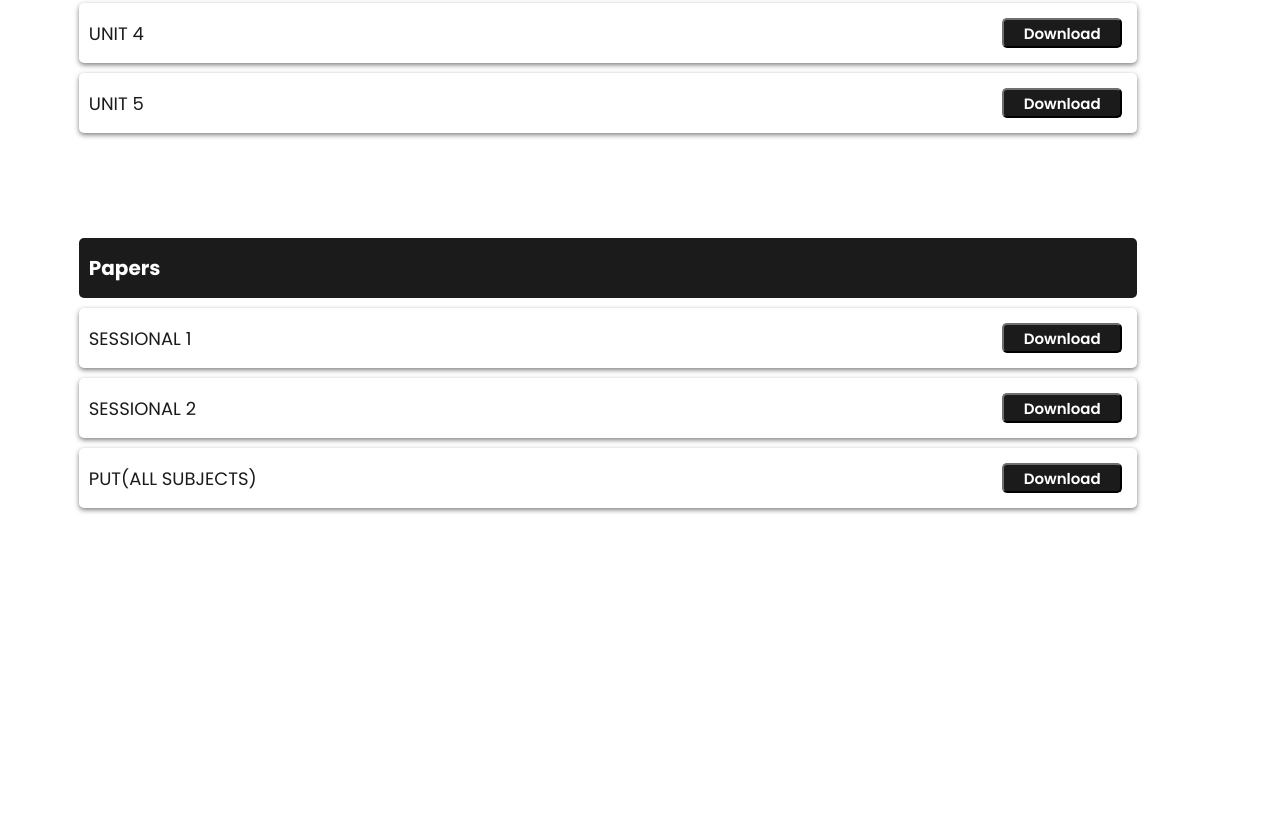
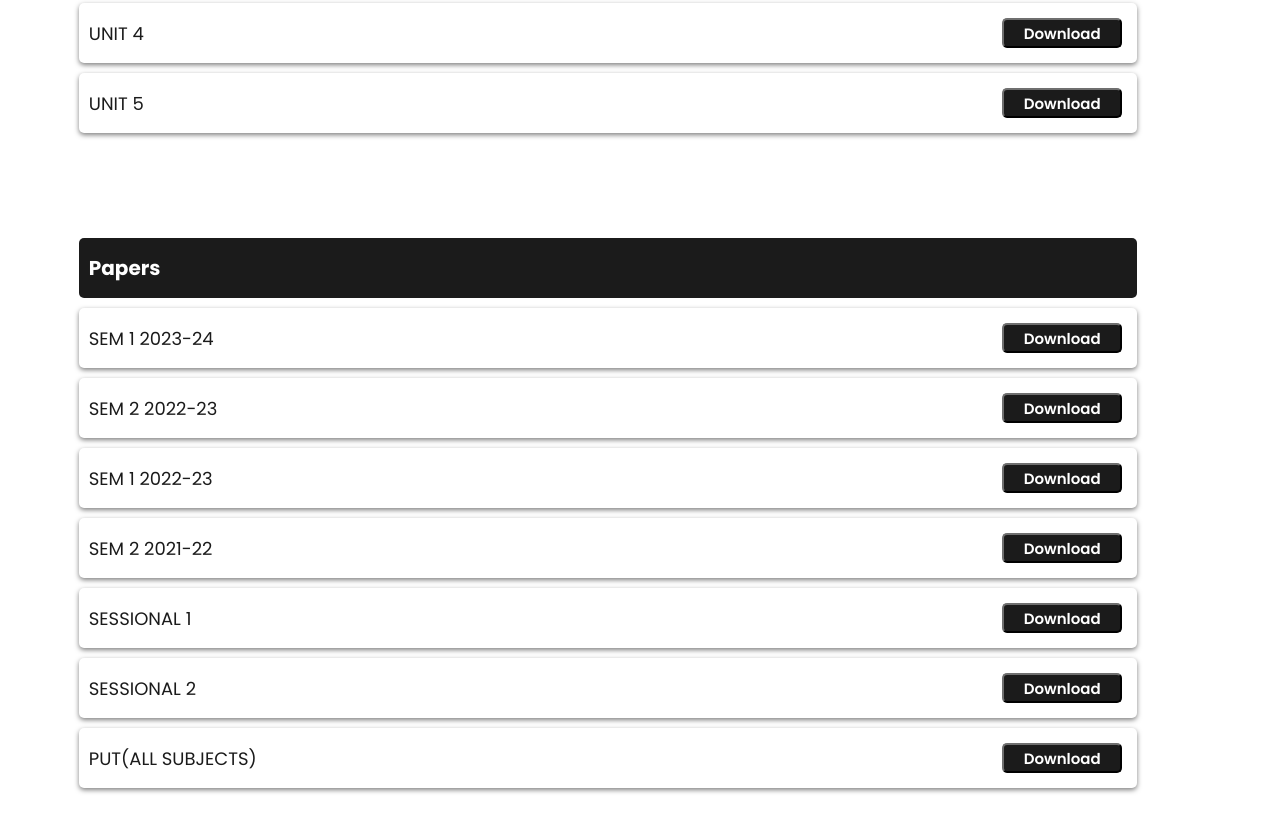
Before and after one commit to btechwala/btechwala.github.io, a plain HTML site: page subject/electronics.html in a window 1280 px wide. Shown: the part 1582-2414 px from the top of the page. Before the commit the page ends 2150 px from the top, so only its background shows below. Drawn offline with Linux system fonts and the light colour scheme.

Commit message:
Update electronics.html

```diff
--- a/subject/electronics.html
+++ b/subject/electronics.html
@@ -96,6 +96,22 @@
                 <div class="table-row tblhead">
                     <div class="table-cell tblname">Papers</div>
                 </div>
+    <div class="table-row">
+        <div class="table-cell tblname">SEM 1 2023-24</div>
+        <div class="table-cell tbllink"><a href="https://www.abesit.in/wp-content/uploads/2024/07/BEC101-FUNDAMENTALS-OF-ELECTRONICS-ENGINEERING.pdf" target="_blank"><button class="dlbtn">Download</button></a></div>
+ </div>
+    <div class="table-row">
+        <div class="table-cell tblname">SEM 2 2022-23</div>
+        <div class="table-cell tbllink"><a href="https://www.abesit.in/wp-content/uploads/2023/10/FUNDAMENTALS-OF-ELECTRONICS-ENGINEERING-BEC201.pdf" target="_blank"><button class="dlbtn">Download</button></a></div>
+ </div>
+    <div class="table-row">
+        <div class="table-cell tblname">SEM 1 2022-23</div>
+        <div class="table-cell tbllink"><a href="https://www.abesit.in/wp-content/uploads/2023/07/FUNDAMENTALS-OF-ELECTRONICS-ENGINEERING-BEC-101.pdf" target="_blank"><button class="dlbtn">Download</button></a></div>
+ </div>
+    <div class="table-row">
+        <div class="table-cell tblname">SEM 2 2021-22</div>
+        <div class="table-cell tbllink"><a href="https://www.abesit.in/wp-content/uploads/2023/03/EMERGING-DOMAIN-IN-ELECTRONICS-ENGINEERING-KEC201T.pdf" target="_blank"><button class="dlbtn">Download</button></a></div>
+ </div>
                 <div class="table-row">
                     <div class="table-cell tblname">SESSIONAL 1</div>
                     <div class="table-cell tbllink"><a href="https://drive.google.com/file/d/1Pwpxt7JV-yIcLOPKsNRXj-NTk7Efltkr/view?usp=drive_link" target="_blank"><button class="dlbtn">Download</button></a></div>
```
